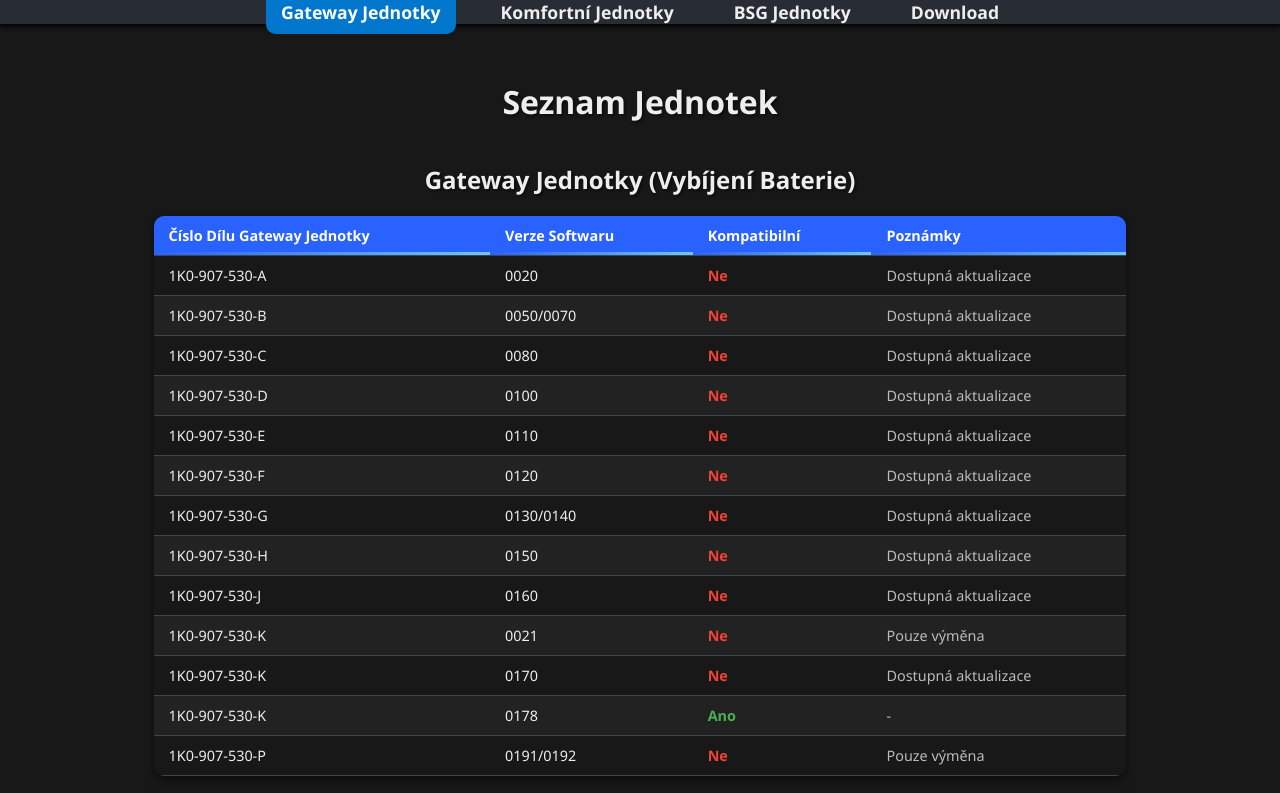
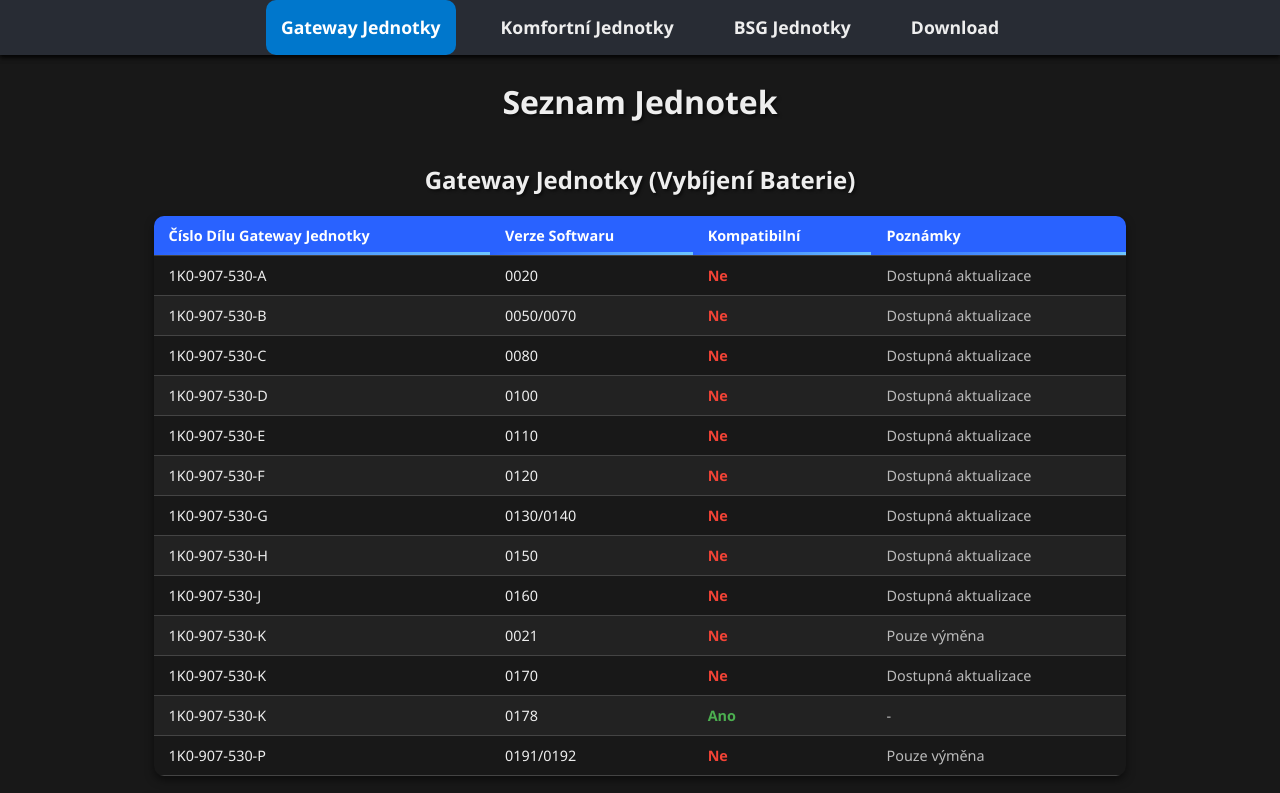
Before and after one commit to scarzxx/scarzxx.github.io, a plain HTML site: page index.html in a window 1280 px wide. Shown: the top 793 px of the page. Drawn offline with Linux system fonts and the light colour scheme.

Commit message:
Update style.css

```diff
--- a/style.css
+++ b/style.css
@@ -204,9 +204,12 @@ tr:hover {
     border-radius: 10px; /* Změna zaoblení */
     transition: background-color 0.3s, color 0.3s;
     font-size: 1.1em;
+    display: block;
+    line-height: 2;
 }
 
-.top-menu a:hover {
+/* Změna: Přidán specifický selektor pro neaktivní položky */
+.top-menu a:not(.active):hover {
     background-color: var(--menu-hover-bg-color);
     color: var(--menu-hover-text-color);
 }
```
